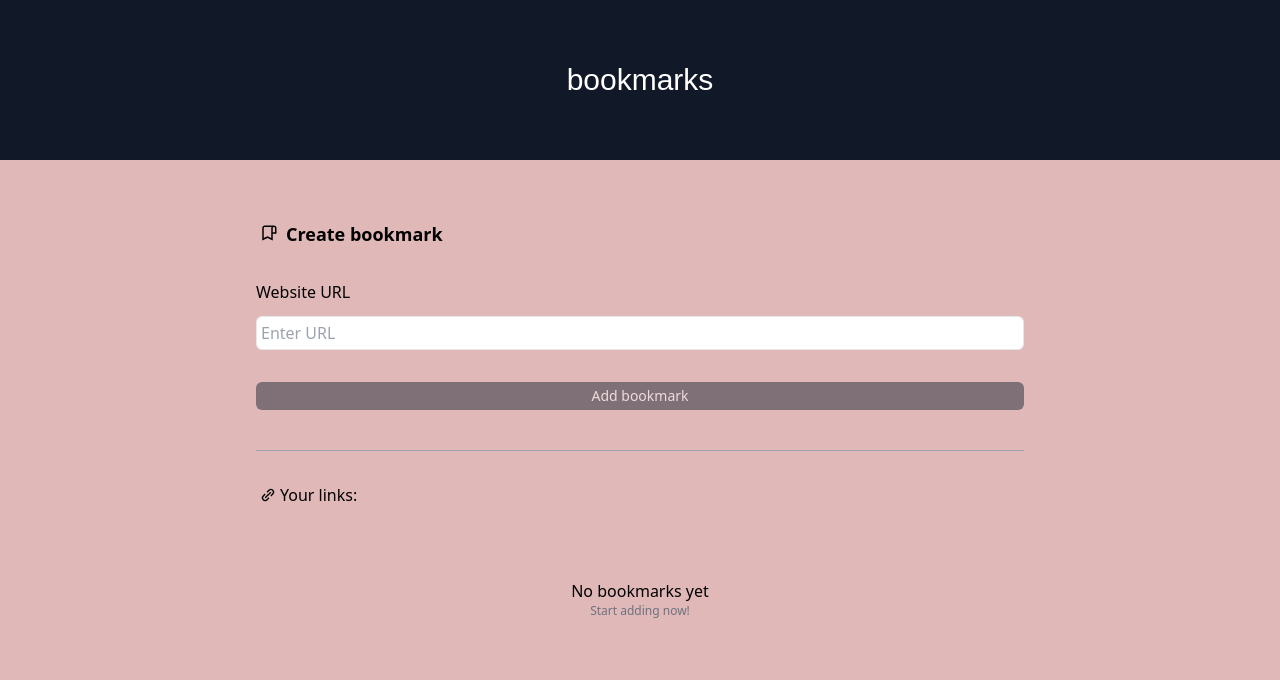
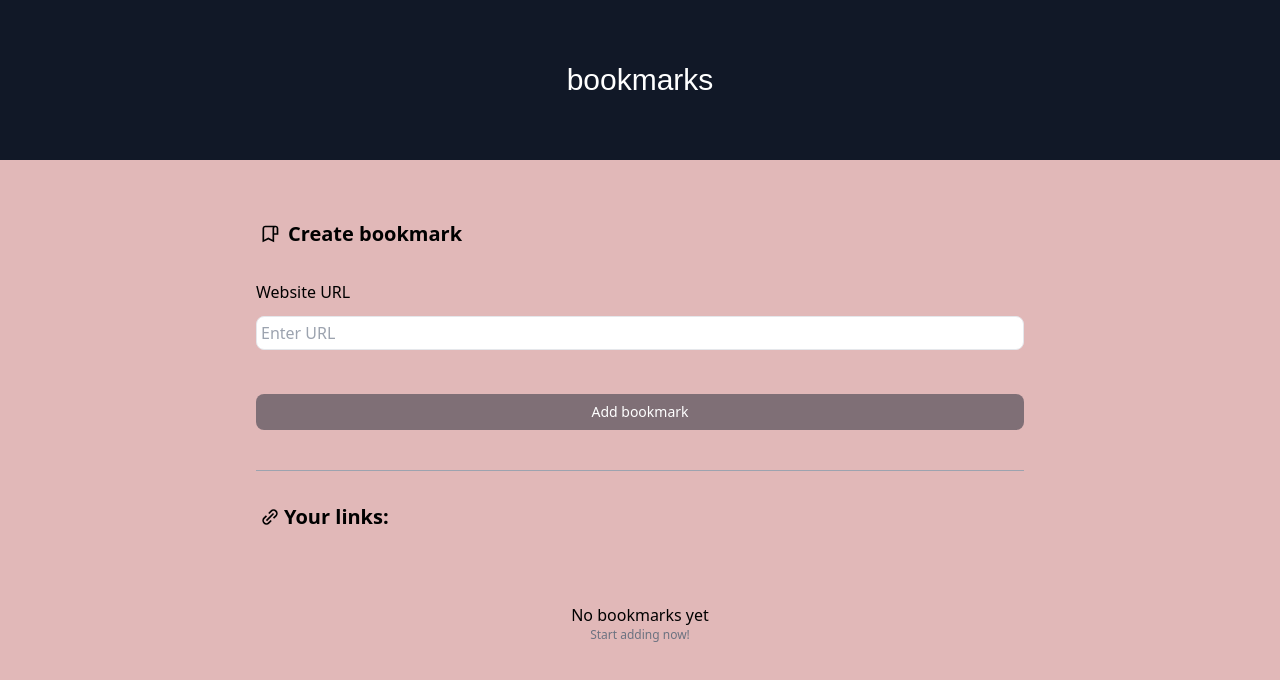
Before and after one commit to wodnjsd/Bookmark-app, a React (Vite) app: page / in a window 1280 px wide. Shown: the top 680 px of the page. Built offline with nearby package versions, Linux system fonts and the light colour scheme; a web font is replaced by a local one.

Commit message:
backdrop blur regex

```diff
--- a/src/components/Editform.tsx
+++ b/src/components/Editform.tsx
@@ -9,12 +9,13 @@ type Props = {
   editLink(linkToEdit: string): void
 }
 
-const Editform = ({ title, setEdit, url, setUrl, setTitle, editLink}: Props) => {
+const Editform = ({ title, setEdit, url, setUrl, setTitle, editLink }: Props) => {
 
   const [description, setDescription] = useState("")
 
   return (
-    <div className="absolute z-20 bg-slate-100 rounded-md flex flex-col justify-between items-center border-md ">
+    <div className="absolute h-screen w-screen flex flex-col justify-center items-center top-0 left-0 z-20 backdrop-blur-sm">
+      <div className="mx-5 flex flex-col justify-between p-5 rounded-lg bg-slate-100">
         <div className="text-gray-600 p-2 flex justify-center text-sm">
           Make changes to your bookmarks here. Click save when you're done
         </div>
@@ -24,18 +25,19 @@ const Editform = ({ title, setEdit, url, setUrl, setTitle, editLink}: Props) =>
           <input type="text" defaultValue={title} placeholder={title} onChange={(e) => setTitle(e.target.value)} >
           </input>
           <label>Website URL</label>
-        <input type="text" defaultValue={url} placeholder={url} onChange={(e) => setUrl(e.target.value)}>
+          <input type="text" className="border rounded-lg p-1" defaultValue={url} placeholder={url} onChange={(e) => setUrl(e.target.value)}>
           </input>
-        <div className="flex gap-5">
-          <button onClick={() => {setEdit(false); editLink(title)}} className="border rounded-md px-5 py-1 text-sm text-white bg-gray-800">
+          <div className="flex gap-5 mt-5">
+            <button onClick={() => { setEdit(false); editLink(title) }} className="border rounded-lg px-5 py-2 text-xs text-white bg-gray-800">
               Save changes
             </button>
-          <button onClick={() => setEdit(false)}className="border rounded-md px-5 py-1 text-sm">
+            <button onClick={() => setEdit(false)} className="border rounded-md px-5 py-2 text-xs">
               Cancel
             </button>
           </div>
         </form>
       </div>
+    </div>
   )
 }
 
--- a/src/components/Form.tsx
+++ b/src/components/Form.tsx
@@ -14,6 +14,7 @@ const Forms = () => {
   const [description, setDescription] = useState("")
   const [fave, setFave] = useState(false)
   const [edit, setEdit] = useState(false)
+  const [invalid, setInvalid] = useState(false)
   // const [faves, setFaves] = useLocalStorage<BookmarkType[]>("faves", [])
   const [bookmarks, setBookmarks] = useLocalStorage<BookmarkType[]>("saved", [])
 
@@ -38,28 +39,43 @@ const Forms = () => {
 
 
   //! lots of false positives..
-  function isUrl(url: string): boolean {
-    try {
-      new URL(url)
+  // function isUrl(url: string): boolean {
+  //   try {
+  //     new URL(url)
+  //     return true
+  //   } catch (err) {
+  //     return false
+  //   }
+  // }
+
+
+function isValidURL(url: string) {
+  if(/^(http(s):\/\/.)[-a-zA-Z0-9@:%._\+~#=]{2,256}\.[a-z]{2,6}\b([-a-zA-Z0-9@:%_\+.~#?&//=]*)$/g.test(url)) {
       return true
-    } catch (err) {
-      return false
-    }
-  }
+   } else {
+    // setInvalid(true)
+    return false
+   }
+}
+const regex = "[(http(s):\/\/.)[-a-zA-Z0-9@:%._\+~#=]{2,256}\.[a-z]{2,6}\b([-a-zA-Z0-9@:%_\+.~#?&//=]]*)"
+const regex2 = "[(http(s)?):\/\/(www\.)?\w-/=#%&\.\?]{2,}\.[a-z]{2,}([\w-/=#%&\.\?]*)"
 
   //! create nice alerts/ messages
   function addLink() {
     const newBookmark = { title, url, description, fave }
-    if (isUrl(url) === false) {
-      return alert("not valid url")
+    if (isValidURL(url) === false) {
+      // alert("not valid url")
+      return setInvalid(true)
+
     }
-    if (bookmarks.find(link => link.title === title)) {
-      return alert("title already present")
-    }
+    // if (bookmarks.find(link => link.title === title)) {
+    //   return alert("title already present")
+    // }
     if (bookmarks.find(link => link.url === url)) {
       return alert("url already present")
     }
     setBookmarks([...bookmarks, newBookmark])
+    setUrl("")
   }
 
   const paginate = (pgNumber: number) => setCurrentPage(pgNumber)
@@ -110,17 +126,18 @@ const Forms = () => {
     <>
       <div className="mt-10 flex flex-col justify-center items-center">
         <form onSubmit={handleSubmit} className="flex flex-col justify-between gap-3 w-3/5">
-          <div className="flex gap-1 my-5 font-semibold text-lg"><BiBookmarkAlt className="mt-1 mx-1" />Create bookmark</div>
+          <div className="flex gap-1 my-5 font-semibold text-xl"><BiBookmarkAlt className="mt-1 mx-1" />Create bookmark</div>
           {/* <label>Title</label>
           <input autoFocus required type="text" value={title} placeholder="Name" onChange={(e) => setTitle(e.target.value)}></input> */}
           <label>Website URL</label>
-          <input type="text" required={isUrl(url)} className="border rounded-md p-1 invalid:border-red-500" value={url} placeholder="Enter URL" onChange={(e) => setUrl(e.target.value)}></input>
+          <input type="text" pattern={regex2} className="border rounded-lg p-1 invalid:border-red-500" value={url} placeholder="Enter URL" onChange={(e) => {setUrl(e.target.value); setInvalid(false)}}></input>
+          <div className="text-red-500 text-xs">{invalid && ( <div> Invalid URL. Please try again.</div>)  } </div>
           {/* <label>Description</label>
           <input type="text" value={description} placeholder="description" onChange={(e) => setDescription(e.target.value)} /> */}
-          <button type="submit" disabled={!url} className="bg-gray-800 text-white disabled:opacity-50 rounded-md text-sm mt-5 py-1">Add bookmark</button>
+          <button type="submit" disabled={!url} className="bg-gray-800 text-white disabled:bg-opacity-50 rounded-lg text-sm mt-5 py-2">Add bookmark</button>
         </form>
         <div className="flex flex-col justify-between  mt-10 mx-10 w-3/5 border-t border-gray-400">
-          <div className="flex my-8"><BiLinkAlt className="mt-1 mx-1" />Your links:</div>
+          <div className="flex my-8 font-semibold text-xl"><BiLinkAlt className="mt-1 mx-1" />Your links:</div>
           <div className="">
             {bookmarks.length > 0 ? <div className="flex flex-col items-center gap-5">  {currentLinks.map((item: BookmarkType) => (
               <div className="w-full">
@@ -136,7 +153,7 @@ const Forms = () => {
               </div>
             ))}
               <Pagination linksPerPage={linksPerPage} totalLinks={bookmarks.length} paginate={paginate} next={next} previous={previous} />
-              <button className="text-sm rounded-md px-2 py-1 bg-gray-900 text-slate-100" onClick={removeAll}>
+              <button className="text-sm rounded-lg px-3 py-2 bg-gray-900 text-slate-100" onClick={removeAll}>
                 Clear all
               </button></div>
               : <div className="flex flex-col items-center mt-10"><p>No bookmarks yet</p>
--- a/src/components/Popup.tsx
+++ b/src/components/Popup.tsx
@@ -8,11 +8,13 @@ type Props = {
 
 const Popup = ({ setPopup, removeLink, title }: Props) => {
   return (
-    <div className="absolute z-20 bg-slate-100 flex flex-col justify-between p-5 rounded-md ">
-      <div> Are you sure you want to delete this bookmark?</div>
+    <div className="absolute h-screen w-screen flex flex-col justify-center items-center top-0 left-0 z-20 backdrop-blur-sm">
+      <div className="flex flex-col justify-between p-10 rounded-lg bg-slate-100">
+      <div className="text-gray-600 text-sm"> Are you sure you want to delete this bookmark?</div>
       <div className="flex justify-start gap-5 mt-5">
-      <button onClick={() => {setPopup(false); removeLink(title)}} className="bg-red-500 text-sm text-white rounded-md px-10 after:py-1"> Yes, delete</button>
-      <button onClick={() => setPopup(false)} className="border rounded-md px-5 py-1 text-sm"> Cancel </button>
+      <button onClick={() => {setPopup(false); removeLink(title)}} className="bg-red-500 text-sm text-white rounded-lg px-10 after:py-1"> Yes, delete</button>
+      <button onClick={() => setPopup(false)} className="border rounded-lg px-5 py-1 text-sm"> Cancel </button>
+      </div>
       </div>
 
     </div>
--- a/src/components/SavedLinks.tsx
+++ b/src/components/SavedLinks.tsx
@@ -1,12 +1,11 @@
 import { FormEvent, useState } from 'react'
 import { HiOutlineStar } from "react-icons/hi2";
-import { BookmarkType } from '../types/bookmark'
 import { HiOutlineTrash, HiOutlinePencil } from 'react-icons/hi2'
 import Popup from './Popup';
 import Editform from './Editform'
 
 type Props = {
-  title: string;
+  title: string
   url: string;
   description?: string;
   fave?: boolean;
@@ -25,42 +24,24 @@ type Props = {
 
 const SavedLinks = ({ title, url, description, fave, removeLink, setUrl, setTitle, editLink }: Props) => {
   const [edit, setEdit] = useState(false)
-
   const [popup, setPopup] = useState(false)
-  // const [bookmarks, setBookmarks] = useLocalStorage<BookmarkType[]>("saved", [])
-  // const [currentPage, setCurrentPage] = useState(1)
-  // const [linksPerPage] = useState(2)
-  // const indexOfLastLink = currentPage * linksPerPage;
-  // const indexOfFirstLink = indexOfLastLink - linksPerPage;
-  // const currentLinks = bookmarks.slice(indexOfFirstLink,
-  //   indexOfLastLink);
-  // const nPages = Math.ceil(bookmarks.length / linksPerPage)
-
-  // const handleEdit = (e: FormEvent): void => {
-  //   e.preventDefault()
-  //   const toEdit = bookmarks.find(link => link.title === title)
-  //   const newEdit = { title:newTitle, url:newUrl, description, fave }
-  //   setBookmarks([...bookmarks, newEdit])
-  //   console.log(bookmarks)
-  // }
-
 
   return (
     <>
-      <div className="flex justify-between px-4  border rounded-md w-full">
+      <div className="flex justify-between px-4  border rounded-lg w-full">
         <div className="py-2">
-          <h3 className="text-lg">
+          <h3 className="text-md font-semibold">
             {title}
           </h3>
-          <a href={url} target="blank" className=" hover:text-gray-700">
+          <a href={url} target="blank" className=" hover:text-gray-700 text-sm font-light">
             {url}
           </a>
         </div>
         <div className="flex gap-5">
         <button onClick={() => setEdit(true)}><HiOutlinePencil /></button>
           <button onClick={() => setPopup(true)}><HiOutlineTrash /></button>
-          <button><HiOutlineStar />
-          </button>
+          {/* <button><HiOutlineStar />
+          </button> */}
           {edit ? (
           <Editform
             setEdit={setEdit}
```
Lines whose indentation alone changed are shown as unchanged.
